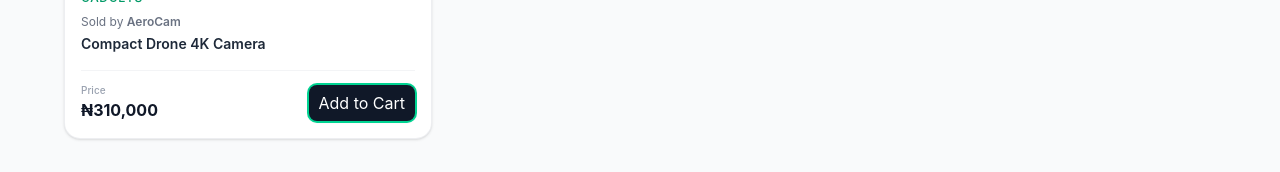
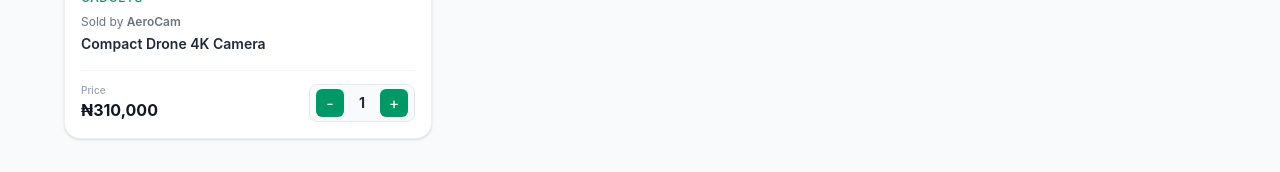
Before and after one commit to Ebidavs/multi-vendor-marketplace, a React app in the folder frontend/: page /vendors/AeroCam in a window 1280 px wide. Both pictures are taken after a click on the button "Add to Cart". Shown: the part 826-998 px from the top of the page. Built offline with nearby package versions, Linux system fonts and the light colour scheme; the HTML template or start-up script is replaced by a standard one.

Commit message:
Improve shared cart interactions
Add inline quantity controls that reflect shared cart state across product and vendor cards. Add a cart route and navbar quantity badge, clear the badge when the cart opens, and align cart controls with the emerald theme.

```diff
--- a/frontend/src/App.jsx
+++ b/frontend/src/App.jsx
@@ -18,6 +18,7 @@ import { categoriesList, dummyProducts, dummyVendors } from "./data/productsData
 
 export default function App() {
   const [products] = useState(dummyProducts);
+  const [cartViewed, setCartViewed] = useState(false);
 
   const {
     cartItems,
@@ -27,6 +28,11 @@ export default function App() {
     handleRemoveItem,
     handleClearCart,
   } = useCart();
+
+  const addToCart = (...args) => {
+    setCartViewed(false);
+    handleAddToCart(...args);
+  };
 
   const {
     searchQuery,
@@ -78,7 +84,13 @@ export default function App() {
           onResetFilters={handleResetFilters}
         />
         <div className="flex-1">
-          <ProductGrid products={filteredProducts} onAddToCart={handleAddToCart} />
+          <ProductGrid
+            products={filteredProducts}
+            cartItems={cartItems}
+            onAddToCart={addToCart}
+            onIncreaseQuantity={handleIncreaseQuantity}
+            onDecreaseQuantity={handleDecreaseQuantity}
+          />
         </div>
       </div>
 
@@ -96,7 +108,10 @@ export default function App() {
   return (
     <div className="min-h-screen bg-gray-50 text-gray-900">
       {/* Persistent Navbar across all routes */}
-      <Navbar />
+      <Navbar
+        cartCount={cartViewed ? 0 : cartItems.reduce((sum, item) => sum + item.quantity, 0)}
+        onCartClick={() => setCartViewed(true)}
+      />
 
       {/* Routes setup */}
       <Routes>
@@ -104,12 +119,27 @@ export default function App() {
         <Route path="/products" element={marketplacePage} />
         <Route path="/marketplace" element={marketplacePage} />
         <Route
+          path="/cart"
+          element={
+            <main className="mx-auto max-w-7xl px-4 py-8 sm:px-6 lg:px-8">
+              <h1 className="mb-6 text-2xl font-bold text-gray-900">Your Cart</h1>
+              <CartBar
+                cartItems={cartItems}
+                onClearCart={handleClearCart}
+                onIncreaseQuantity={handleIncreaseQuantity}
+                onDecreaseQuantity={handleDecreaseQuantity}
+                onRemoveItem={handleRemoveItem}
+              />
+            </main>
+          }
+        />
+        <Route
           path="/products/:id"
           element={
             <main className="mx-auto max-w-7xl px-4 py-8 sm:px-6 lg:px-8">
               <ProductDetail
                 products={products}
-                onAddToCart={handleAddToCart}
+                onAddToCart={addToCart}
               />
             </main>
           }
@@ -121,7 +151,10 @@ export default function App() {
               <VendorDetail
                 vendors={dummyVendors}
                 products={products}
-                onAddToCart={handleAddToCart}
+                cartItems={cartItems}
+                onAddToCart={addToCart}
+                onIncreaseQuantity={handleIncreaseQuantity}
+                onDecreaseQuantity={handleDecreaseQuantity}
               />
             </main>
           }
--- a/frontend/src/components/CartBar.jsx
+++ b/frontend/src/components/CartBar.jsx
@@ -14,7 +14,7 @@ export default function CartBar({
   if (totalCount === 0) return null;
 
   return (
-    <div className="fixed bottom-0 left-0 right-0 z-50 border-t border-gray-200/80 bg-white/90 p-4 shadow-2xl backdrop-blur-md transition-all duration-300 ease-in-out">
+    <div id="cart" className="fixed bottom-0 left-0 right-0 z-50 border-t border-gray-200/80 bg-white/90 p-4 shadow-2xl backdrop-blur-md transition-all duration-300 ease-in-out">
       <div className="mx-auto flex max-w-7xl flex-col gap-3">
         <div className="flex items-center justify-between gap-4">
           {/* Cart Counter & Total */}
@@ -60,7 +60,7 @@ export default function CartBar({
                 <button
                   type="button"
                   onClick={() => onDecreaseQuantity(item.id)}
-                  className="px-1.5 font-bold text-gray-600 hover:text-gray-900"
+                  className="px-1.5 font-bold text-emerald-600 hover:text-emerald-700"
                 >
                   -
                 </button>
@@ -70,7 +70,7 @@ export default function CartBar({
                 <button
                   type="button"
                   onClick={() => onIncreaseQuantity(item.id)}
-                  className="px-1.5 font-bold text-gray-600 hover:text-gray-900"
+                  className="px-1.5 font-bold text-emerald-600 hover:text-emerald-700"
                 >
                   +
                 </button>
--- a/frontend/src/components/Navbar.jsx
+++ b/frontend/src/components/Navbar.jsx
@@ -1,6 +1,6 @@
 import { Link } from "react-router-dom";
 
-export default function Navbar() {
+export default function Navbar({ cartCount = 0, onCartClick }) {
   return (
     <header className="bg-emerald-600 text-white shadow-md">
       <div className="mx-auto flex max-w-7xl items-center justify-between px-4 py-4 sm:px-6 lg:px-8">
@@ -32,6 +32,7 @@ export default function Navbar() {
           {/* SVG Cart Button */}
           <Link
             to="/cart"
+            onClick={onCartClick}
             aria-label="Shopping Cart"
             className="relative flex items-center justify-center rounded-lg bg-emerald-700 p-2.5 text-white transition-all hover:bg-emerald-800"
           >
@@ -54,6 +55,11 @@ export default function Navbar() {
                 d="M16.5 20.25a1.5 1.5 0 100-3 1.5 1.5 0 000 3zM9 20.25a1.5 1.5 0 100-3 1.5 1.5 0 000 3z"
               />
             </svg>
+            {cartCount > 0 && (
+              <span className="absolute -right-1.5 -top-1.5 flex h-5 min-w-5 items-center justify-center rounded-full bg-emerald-600 px-1 text-[11px] font-bold text-white ring-2 ring-emerald-700">
+                {cartCount > 10 ? "10+" : cartCount}
+              </span>
+            )}
           </Link>
         </div>
       </div>
--- a/frontend/src/components/ProductCard.jsx
+++ b/frontend/src/components/ProductCard.jsx
@@ -1,10 +1,17 @@
 import { Link } from "react-router-dom";
 
-export default function ProductCard({ product, onAddToCart }) {
+export default function ProductCard({
+  product,
+  cartItems = [],
+  onAddToCart,
+  onIncreaseQuantity,
+  onDecreaseQuantity,
+}) {
   const { id, title, price, image, category, vendorId, vendorName, inStock } = product;
   const displayTitle = title || "Product";
   const displayVendor = vendorName || "Verified Vendor";
   const vendorPath = vendorId || vendorName;
+  const cartItem = cartItems.find((item) => item.id === id);
 
   return (
     <div className="group relative flex flex-col justify-between overflow-hidden rounded-2xl border border-gray-200/70 bg-white p-4 shadow-sm transition-all duration-300 hover:-translate-y-1 hover:border-emerald-200 hover:shadow-xl">
@@ -56,17 +63,44 @@ export default function ProductCard({ product, onAddToCart }) {
           </p>
         </div>
 
-        <button
-          disabled={!inStock}
-          onClick={() => onAddToCart(product)}
-          className={`shrink-0 whitespace-nowrap rounded-lg px-2.5 py-1.5 text-xs font-semibold transition-all focus:outline-none focus:ring-2 active:scale-95 ${
-            inStock
-              ? "bg-gray-900 text-white hover:bg-emerald-600 focus:ring-emerald-400 shadow-sm"
-              : "cursor-not-allowed bg-gray-100 text-gray-400"
-          }`}
-        >
-          {inStock ? "Add to Cart" : "Unavailable"}
-        </button>
+        {!inStock ? (
+          <button
+            disabled
+            className="shrink-0 cursor-not-allowed whitespace-nowrap rounded-lg bg-gray-100 px-2.5 py-1.5 text-xs font-semibold text-gray-400"
+          >
+            Unavailable
+          </button>
+        ) : cartItem ? (
+          <div className="flex shrink-0 items-center gap-2 rounded-lg border border-gray-200 bg-gray-50 px-1.5 py-1">
+            <button
+              type="button"
+              onClick={() => onDecreaseQuantity(cartItem.id)}
+              className="flex h-7 w-7 items-center justify-center rounded-md bg-emerald-600 text-lg font-bold leading-none text-white transition hover:bg-emerald-700"
+              aria-label={`Decrease ${displayTitle} quantity`}
+            >
+              -
+            </button>
+            <span className="min-w-5 text-center text-sm font-bold text-gray-800">
+              {cartItem.quantity}
+            </span>
+            <button
+              type="button"
+              onClick={() => onIncreaseQuantity(cartItem.id)}
+              className="flex h-7 w-7 items-center justify-center rounded-md bg-emerald-600 text-lg font-bold leading-none text-white transition hover:bg-emerald-700"
+              aria-label={`Increase ${displayTitle} quantity`}
+            >
+              +
+            </button>
+          </div>
+        ) : (
+          <button
+            type="button"
+            onClick={() => onAddToCart(product)}
+            className="shrink-0 whitespace-nowrap rounded-lg bg-emerald-600 px-2.5 py-1.5 text-xs font-semibold text-white shadow-sm transition-all hover:bg-emerald-700 focus:outline-none focus:ring-2 focus:ring-emerald-400 active:scale-95"
+          >
+            Add to Cart
+          </button>
+        )}
       </div>
     </div>
   );
--- a/frontend/src/components/ProductGrid.jsx
+++ b/frontend/src/components/ProductGrid.jsx
@@ -1,6 +1,12 @@
 import ProductCard from "./ProductCard";
 
-export default function ProductGrid({ products, onAddToCart }) {
+export default function ProductGrid({
+  products,
+  cartItems,
+  onAddToCart,
+  onIncreaseQuantity,
+  onDecreaseQuantity,
+}) {
   if (!products || products.length === 0) {
     return (
       <div className="flex h-64 flex-col items-center justify-center rounded-2xl border border-dashed border-gray-300 bg-white p-8 text-center shadow-sm">
@@ -23,7 +29,10 @@ export default function ProductGrid({ products, onAddToCart }) {
         <ProductCard
           key={product.id}
           product={product}
+          cartItems={cartItems}
           onAddToCart={onAddToCart}
+          onIncreaseQuantity={onIncreaseQuantity}
+          onDecreaseQuantity={onDecreaseQuantity}
         />
       ))}
     </div>
--- a/frontend/src/components/VendorDetail.jsx
+++ b/frontend/src/components/VendorDetail.jsx
@@ -1,7 +1,14 @@
 import { Link, useNavigate, useParams } from "react-router-dom";
 import ProductCard from "./ProductCard";
 
-export default function VendorDetail({ vendors = [], products = [], onAddToCart }) {
+export default function VendorDetail({
+  vendors = [],
+  products = [],
+  cartItems = [],
+  onAddToCart,
+  onIncreaseQuantity,
+  onDecreaseQuantity,
+}) {
   const navigate = useNavigate();
   const { id } = useParams();
   const normalizedId = decodeURIComponent(id || "").trim().toLowerCase();
@@ -105,7 +112,14 @@ export default function VendorDetail({ vendors = [], products = [], onAddToCart
         {vendorProducts.length > 0 ? (
           <div className="grid grid-cols-1 gap-6 sm:grid-cols-2 lg:grid-cols-3">
             {vendorProducts.map((product) => (
-              <ProductCard key={product.id} product={product} onAddToCart={onAddToCart} />
+              <ProductCard
+                key={product.id}
+                product={product}
+                cartItems={cartItems}
+                onAddToCart={onAddToCart}
+                onIncreaseQuantity={onIncreaseQuantity}
+                onDecreaseQuantity={onDecreaseQuantity}
+              />
             ))}
           </div>
         ) : (
```
